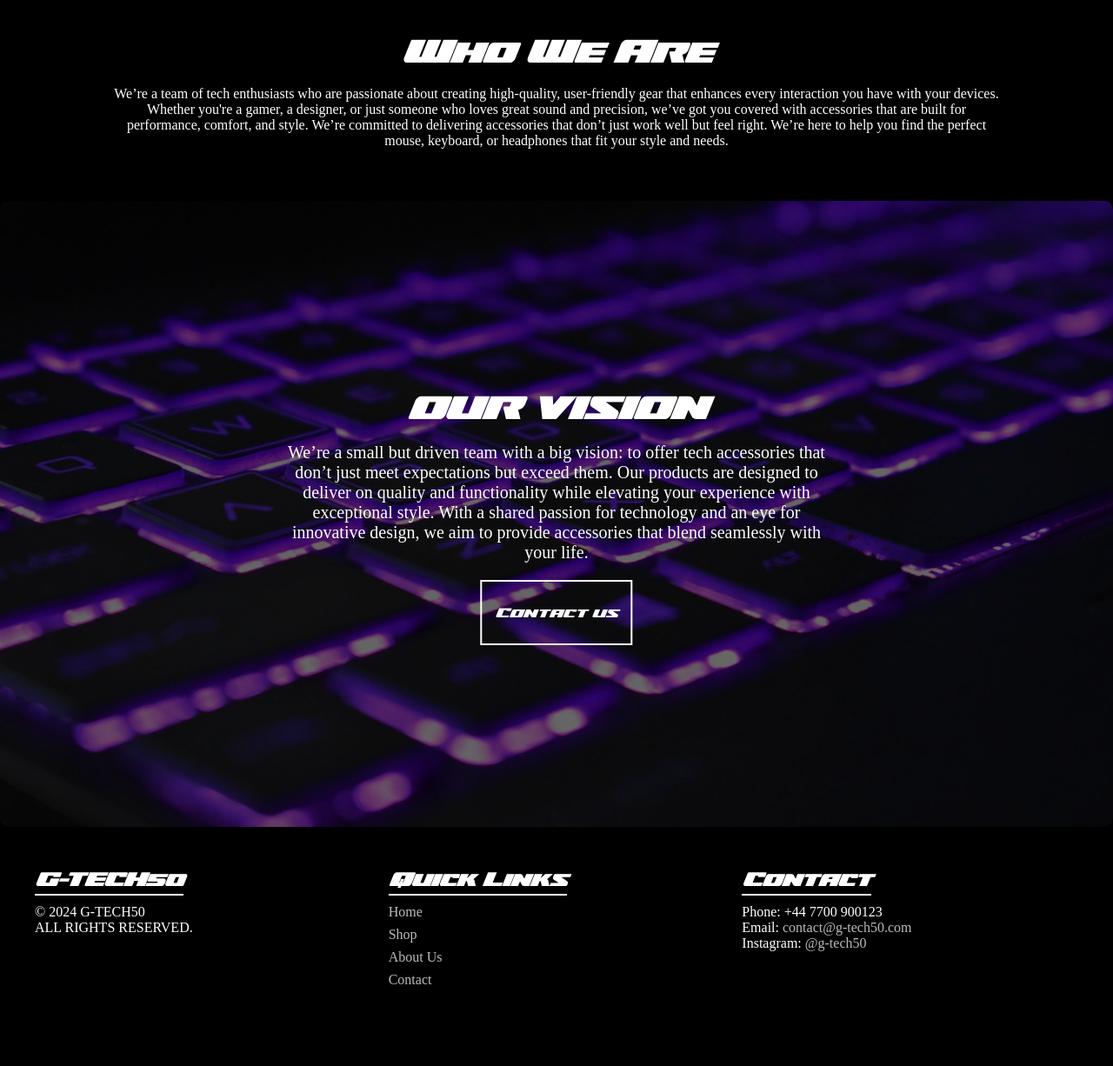
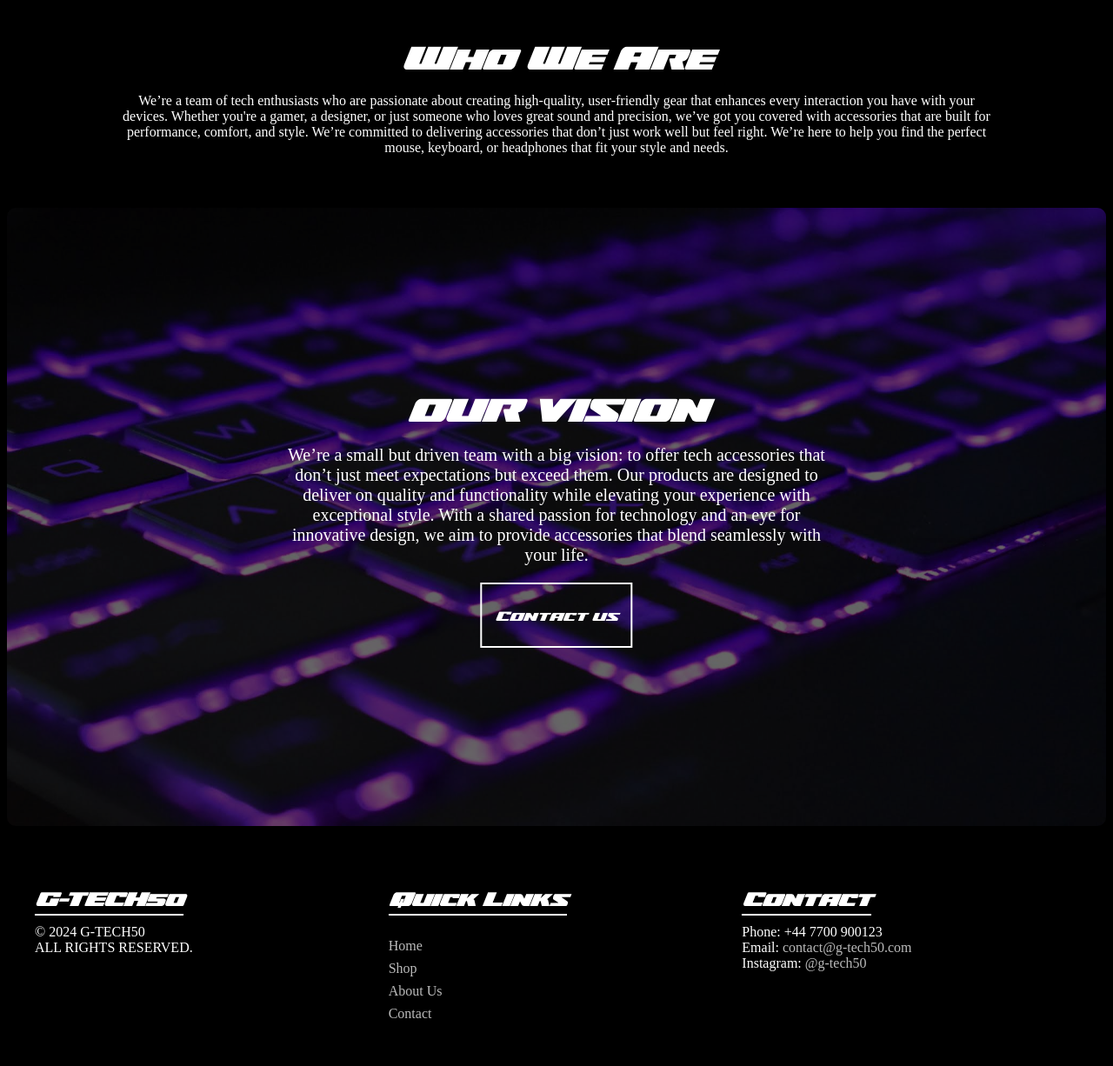
Before and after one commit to eamonmooney/G-TECH50, a PHP site: page /aboutus.html in a window 1280 px wide. Shown: the part 324-1550 px from the top of the page at 87% size. Before the commit the page ends 1456 px from the top, so only its background shows below. Run offline with PHP 8.4, Linux system fonts and the light colour scheme.

Commit message:
Update aboutus.css

```diff
--- a/css/aboutus.css
+++ b/css/aboutus.css
@@ -1,7 +1,4 @@
-* {
-    box-sizing: border-box;
-    margin: 0;
-}
+
 
 @font-face {
     font-family: 'horizon';
```
